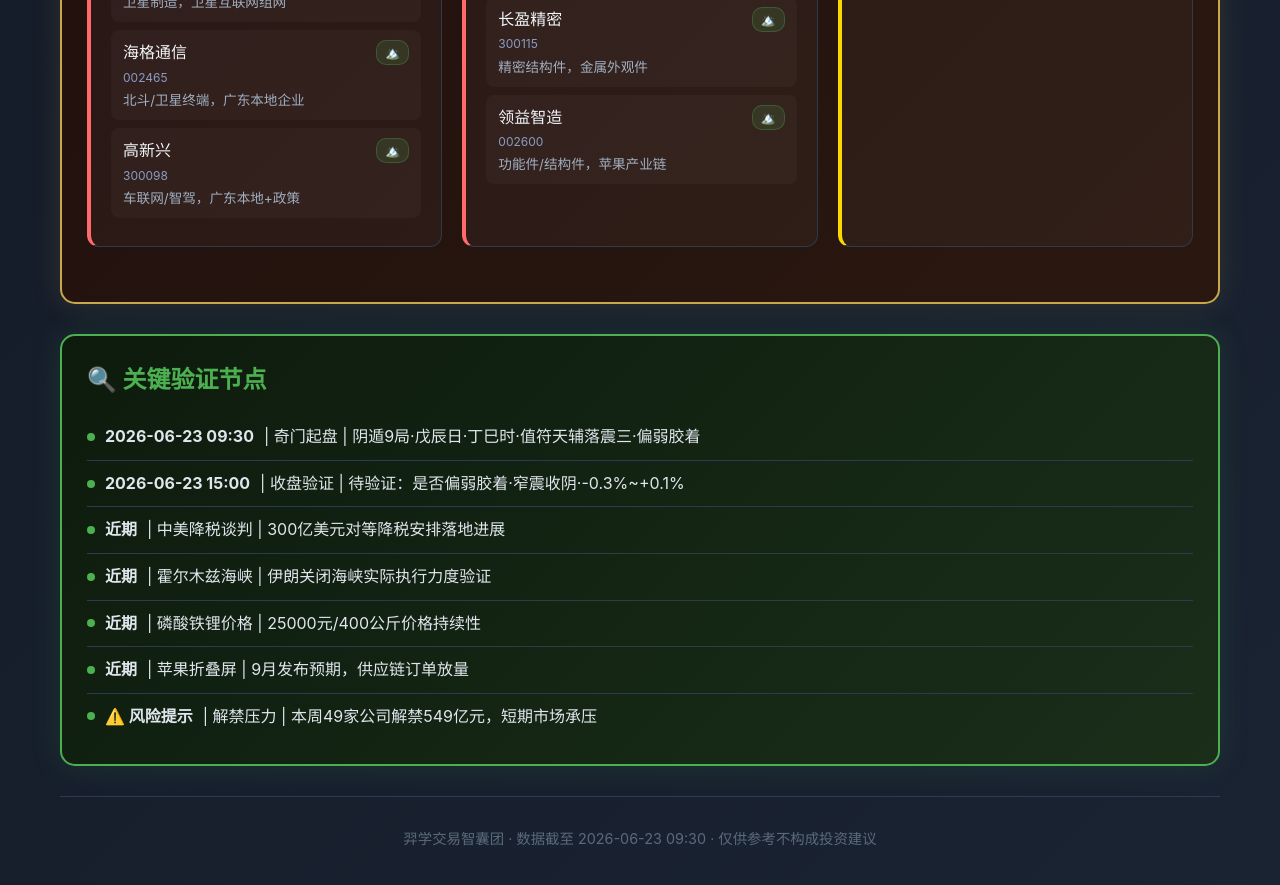
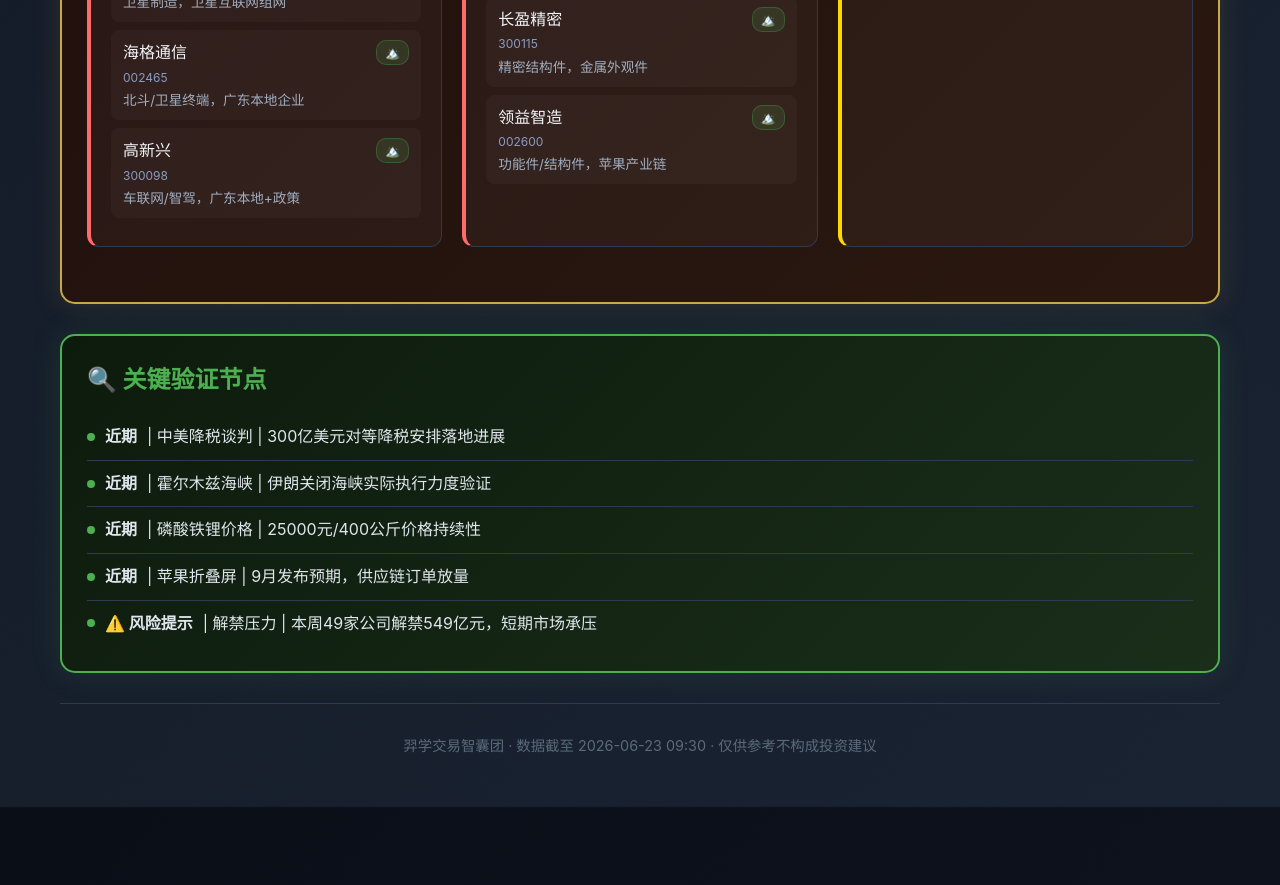
Before and after one commit to xiaoyi0319a/yixue-dashboard, a Jekyll site: the page index.html, which Jekyll copies as it is, in a window 1280 px wide and 900 px high, scrolled down 4563 px. Shown: the top 885 px of the window. Built offline with Jekyll 4.4.1, drawn with Linux system fonts in a browser that asks for light colours; after the commit the page ends 5370 px from its top, so only the background shows below that.

Commit message:
chore: 去掉验证节点中的奇门起盘和收盘验证，只保留新闻方向验证

```diff
--- a/index.html
+++ b/index.html
@@ -647,8 +647,6 @@
         <div class="verification-section">
             <h2>🔍 关键验证节点</h2>
             <ul class="verify-list">
-                <li><span class="verify-dot"></span><strong>2026-06-23 09:30</strong> | 奇门起盘 | 阴遁9局·戊辰日·丁巳时·值符天辅落震三·偏弱胶着</li>
-                <li><span class="verify-dot"></span><strong>2026-06-23 15:00</strong> | 收盘验证 | 待验证：是否偏弱胶着·窄震收阴·-0.3%~+0.1%</li>
                 <li><span class="verify-dot"></span><strong>近期</strong> | 中美降税谈判 | 300亿美元对等降税安排落地进展</li>
                 <li><span class="verify-dot"></span><strong>近期</strong> | 霍尔木兹海峡 | 伊朗关闭海峡实际执行力度验证</li>
                 <li><span class="verify-dot"></span><strong>近期</strong> | 磷酸铁锂价格 | 25000元/400公斤价格持续性</li>
```
